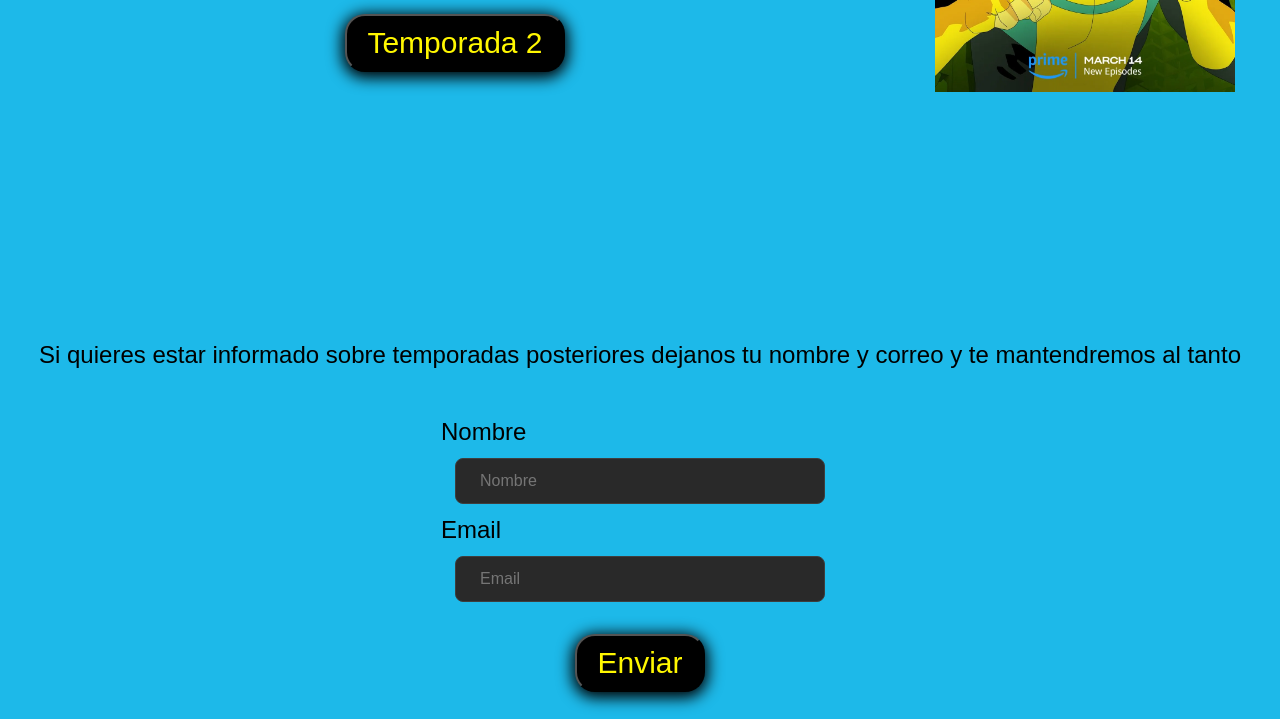
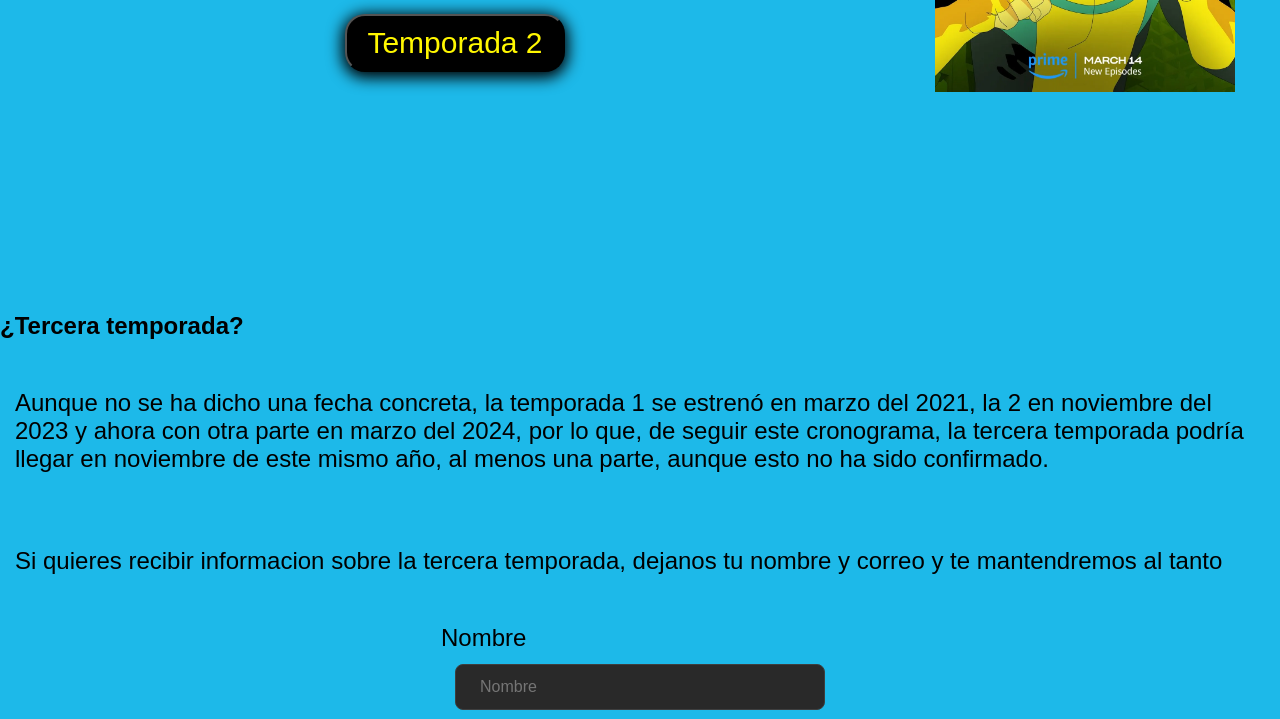
Before and after one commit to CharlyG0d/act-m19, a plain HTML site: page temp2.html in a window 1280 px wide. Shown: the part 458-1177 px from the top of the page. Drawn offline with Linux system fonts and the light colour scheme.

Commit message:
Se le agrego un titulo de temporada 3 y un pequeño texto sobre mas informacion

```diff
--- a/temp2.html
+++ b/temp2.html
@@ -43,7 +43,9 @@
 
 
     <section class="section">
-        <p class="info"> Si quieres estar informado sobre temporadas posteriores dejanos tu nombre y correo y te mantendremos al tanto </p>
+      <h2 class="title-temp3">&iquest;Tercera temporada&quest;</h2>
+        <p class="info">Aunque no se ha dicho una fecha concreta, la temporada 1 se estrenó en marzo del 2021, la 2 en noviembre del 2023 y ahora con otra parte en marzo del 2024, por lo que, de seguir este cronograma, la tercera temporada podría llegar en noviembre de este mismo año, al menos una parte, aunque esto no ha sido confirmado.</p>
+        <p class="info"> Si quieres recibir informacion sobre la tercera temporada, dejanos tu nombre y correo y te mantendremos al tanto </p>
         <form class="contacto" aria-label="contact-form">
           <label for="name">Nombre</label>
           <input id="name" name="name" placeholder="Nombre" class="input" type="text" required aria-required="true"/>
```
